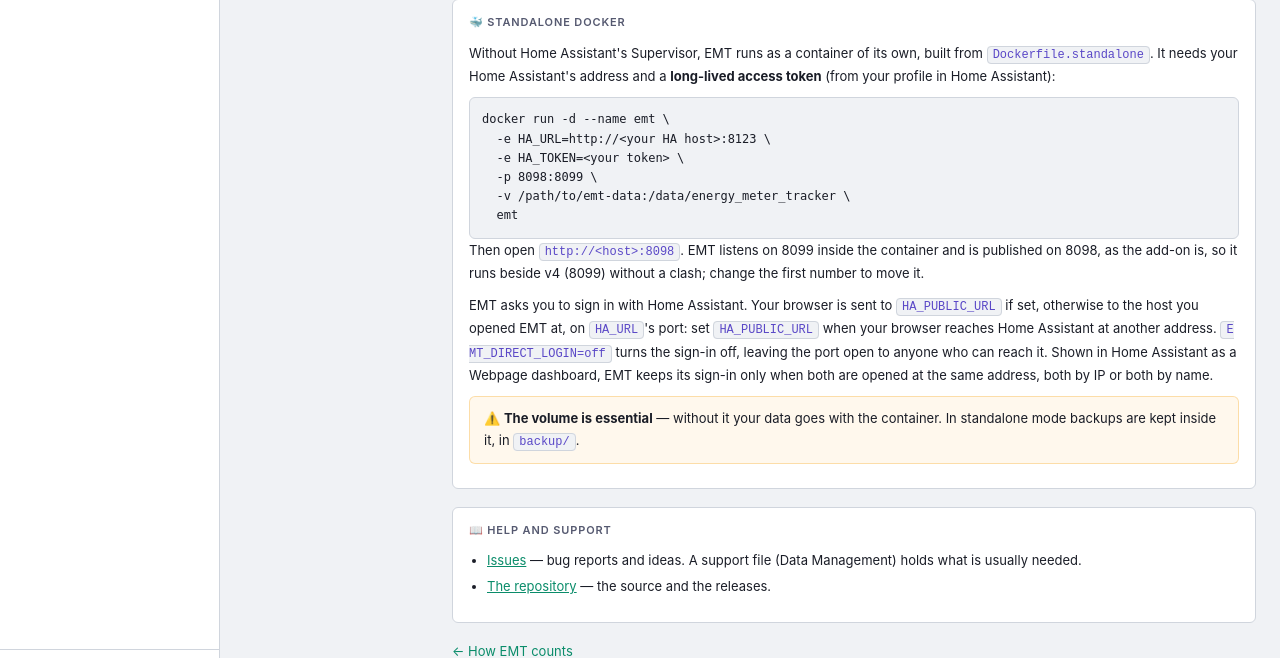
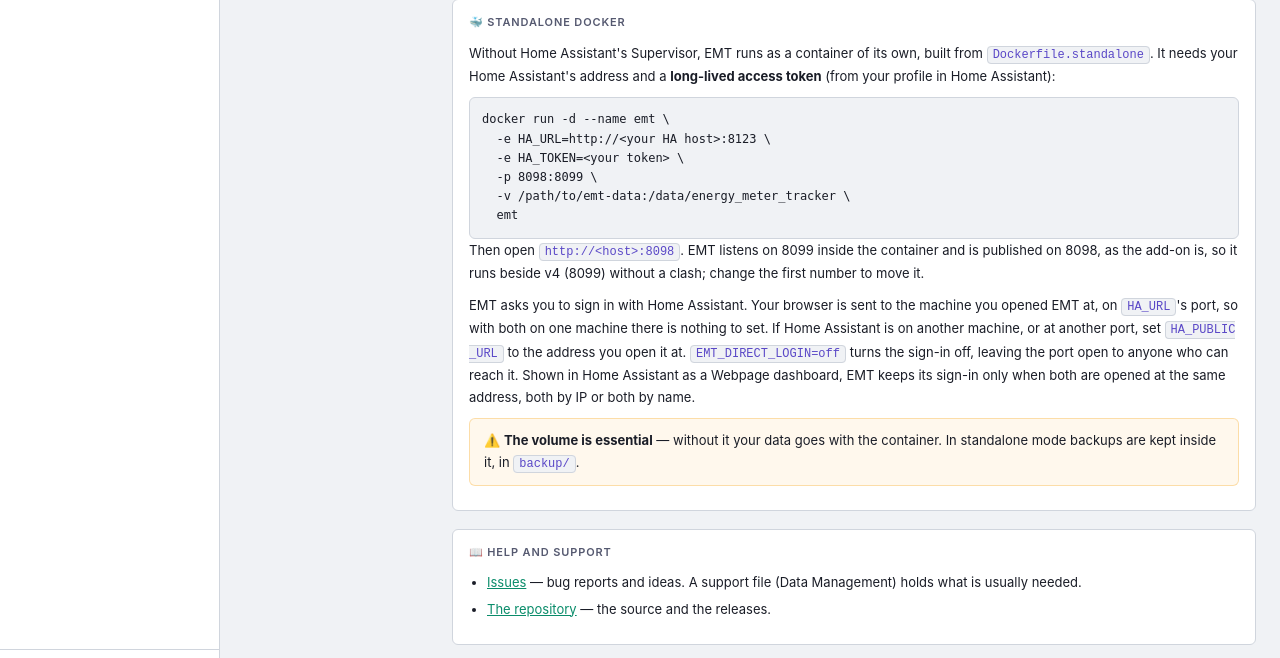
Before and after one commit to RGx01/EMT, a Flask app: page /help/running-emt in a window 1280 px wide. Shown: the part 825-1483 px from the top of the page. Run offline with Flask 3, Linux system fonts and the light colour scheme; data that the repository does not hold is empty; some libraries are stand-ins or nearby versions.

Commit message:
docs: when standalone needs HA_PUBLIC_URL
The README said HA_PUBLIC_URL is needed when HA_URL is a name only Docker
knows, such as homeassistant. The browser is never sent to HA_URL's host:
it goes to the host it opened EMT at, on HA_URL's port and scheme
(signin.ha_public_url). So one machine needs nothing set, whatever HA_URL
is called; HA_PUBLIC_URL is for Home Assistant on another machine, port or
scheme. The compose comment and the in-app help follow.

Co-Authored-By: Claude Opus 5.5 <noreply@anthropic.com>

```diff
--- a/web/templates/help/running_emt.html
+++ b/web/templates/help/running_emt.html
@@ -63,9 +63,10 @@
     number to move it.
   </p>
   <p>
-    EMT asks you to sign in with Home Assistant. Your browser is sent to <code>HA_PUBLIC_URL</code> if
-    set, otherwise to the host you opened EMT at, on <code>HA_URL</code>'s port: set
-    <code>HA_PUBLIC_URL</code> when your browser reaches Home Assistant at another address.
+    EMT asks you to sign in with Home Assistant. Your browser is sent to the machine you opened EMT at,
+    on <code>HA_URL</code>'s port, so with both on one machine there is nothing to set. If Home
+    Assistant is on another machine, or at another port, set <code>HA_PUBLIC_URL</code> to the address
+    you open it at.
     <code>EMT_DIRECT_LOGIN=off</code> turns the sign-in off, leaving the port open to anyone who can reach it.
     Shown in Home Assistant as a Webpage dashboard, EMT keeps its sign-in only when both are opened at the
     same address, both by IP or both by name.
```
Also changed, not shown: README.md.
